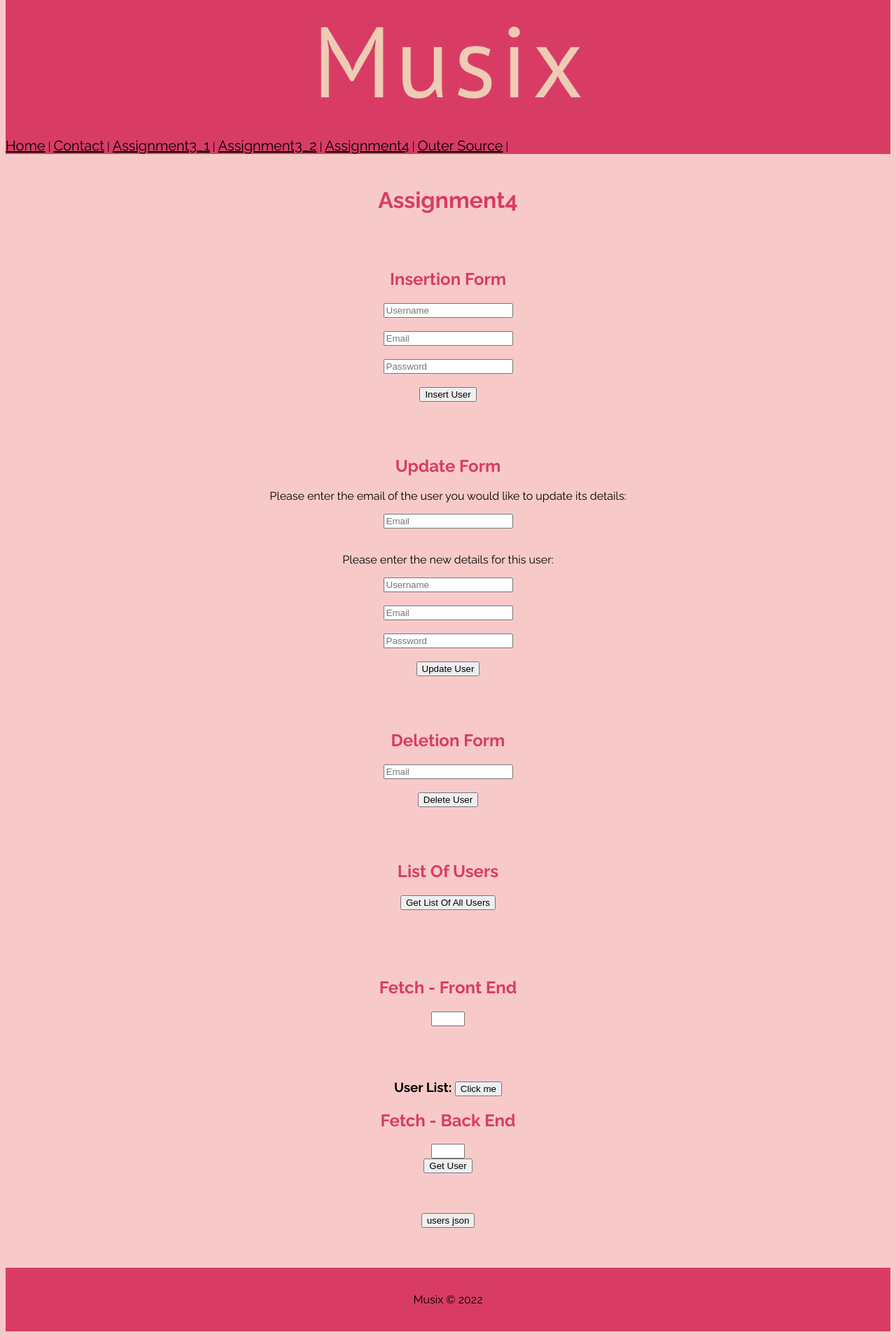
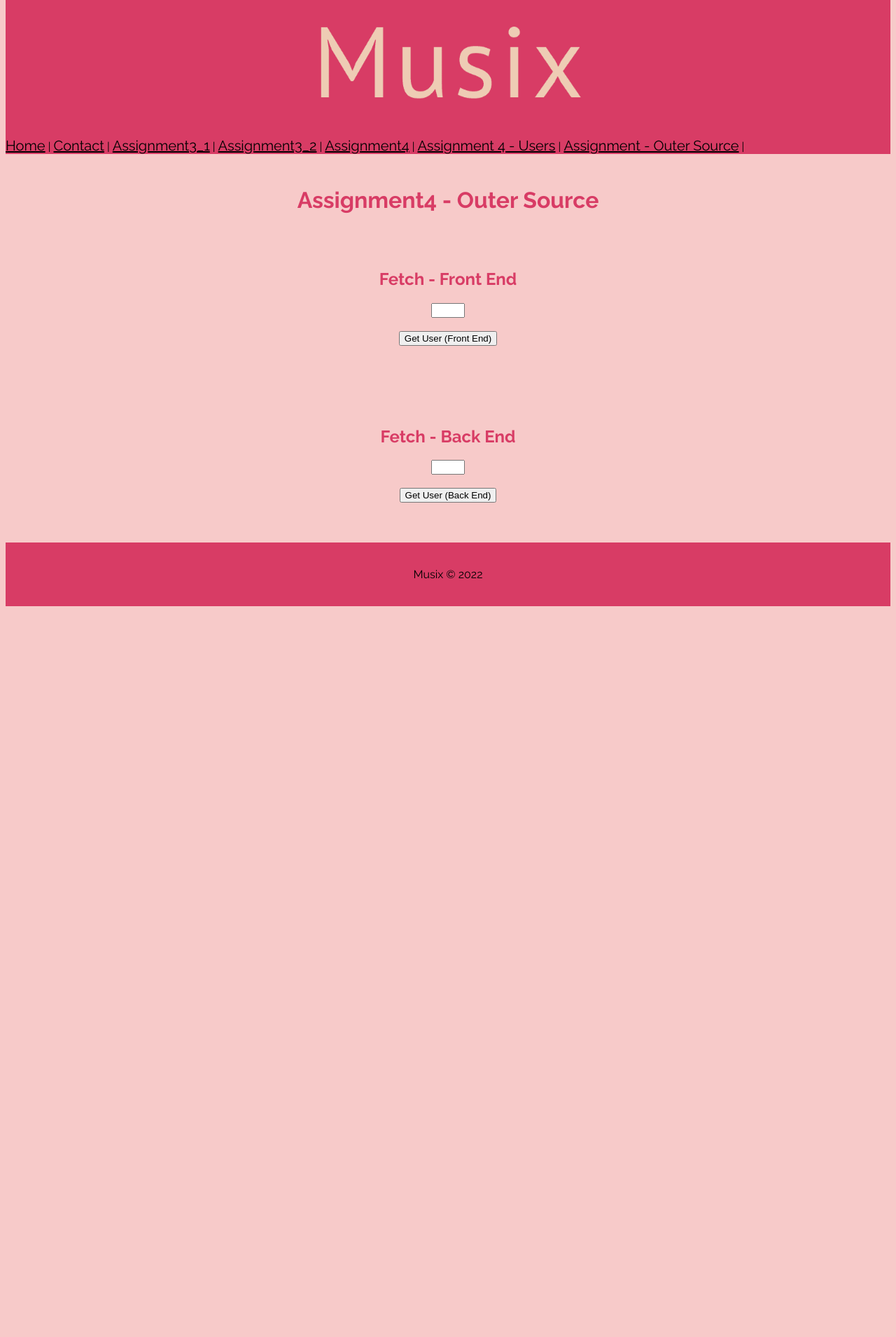
Before and after one commit to pelegel/Peleg_Eliyahou-Part4, a Flask app: page /fetch_fe in a window 1280 px wide. Shown: the part 192-2102 px from the top of the page at 70% size. After the commit the page ends 1058 px from the top, so only its background shows below. Run offline with Flask 2, Linux system fonts and the light colour scheme; some libraries are stand-ins or nearby versions.

Commit message:
updated outer source form

```diff
--- a/app.py
+++ b/app.py
@@ -1,4 +1,4 @@
-from flask import Flask, redirect, render_template, jsonify
+from flask import Flask, redirect, render_template
 from flask import url_for
 from datetime import timedelta
 from flask import request, session, jsonify
@@ -57,121 +57,6 @@ def session_func():
     return jsonify(dict(session))
 
 
-@app.route('/assignment4/outer_source')
-def outer_source_func():
-    return render_template('assignment4_outer_source.html')
-
-
-
-
-# ---------- Front-End -------------
-
-def get_specific_user(id):
-    users = []
-    for i in range(id):
-        res = requests.get(f'https://reqres.in/api/users/{id}')
-        print(res)
-        users.append(res.json())
-    return users
-
-
-
-@app.route('/fetch_fe')
-def fetch_fe_func():
-    if 'type' in request.args:
-        user_id = int(request.args['user_num_fetch_fe'])
-
-        # SYNC
-        if request.args['type'] == 'sync':
-            users = get_specific_user(user_id)
-            session['user_id_fe'] = user_id
-
-    return render_template('assignment4.html')
-
-
-
-
-
-# ---------- JSON -------------
-
-@app.route('/users_json')
-def get_users_in_json():
-    users_list = select_users()
-    users_dict = {}
-    i = 0
-    for user in users_list:
-        i += 1
-        user_dict = {}
-        user_dict['email'] = user.email
-        user_dict['username'] = user.username
-        user_dict['password'] = user.password
-        users_dict[i] = user_dict
-    return jsonify(users_dict)
-
-
-
-# ---------- Back-End -------------
-
-def save_users_to_session(users, user_id):
-    user_to_save = []
-    users_data = users[0]
-    for user in users_data:
-        if user['id'] == user_id:
-            users_dict = {
-                'first_name': user['first_name'],
-                'email': user['email'],
-                'avatar': user['avatar']
-            }
-            user_to_save.append(users_dict)
-            print(user_to_save)
-
-    session['searched_user'] = user_to_save
-
-
-
-def get_users_sync():
-    users = []
-    res = requests.get(f'https://reqres.in/api/users')
-    users_data = res.json()
-    user = users_data['data']
-    users.append(user)
-    return users
-
-
-
-
-@app.route('/fetch_be')
-def fetch_be_func():
-    session['searched_user'] = ''
-
-    if 'type' in request.args:
-        user_id = int(request.args['user_num_fetch_be'])
-        users = []
-
-        # SYNC
-        if request.args['type'] == 'sync':
-            users = get_users_sync()
-
-        save_users_to_session(users, user_id)
-
-    else:
-        session['searched_user'] = ''
-
-    print(session)
-    return render_template('assignment4.html')
-
-
-
-
-
-
-#------------- Select All Users ---------------
-def select_users():
-    query = "select * from users"
-    users_list = interact_db(query, query_type='fetch')
-    return users_list
-
-
 
 
 
--- a/pages/assignment4/assignment4.py
+++ b/pages/assignment4/assignment4.py
@@ -1,7 +1,6 @@
-from flask import Blueprint, render_template, request, redirect, url_for, flash, session
+from flask import Blueprint, render_template, redirect, flash, request, session, jsonify
 from utilities.db_manager import interact_db
 import requests
-
 
 
 #assignment3_1 blueprint definition
@@ -19,7 +18,8 @@ def assignment4_page():
 
 
 @assignment4.route('/assignment4/outer_source')
-def assignment4_outer_source_page():
+def outer_source_func():
+    session['searched_user'] = ''
     return render_template('assignment4_outer_source.html')
 
 
@@ -145,3 +145,112 @@ def update_user():
         flash('User Updated Successfully!', 'success')
 
     return redirect('/assignment4')
+
+
+
+
+
+
+# ---------- Front-End -------------
+
+def get_specific_user(id):
+    users = []
+    for i in range(id):
+        res = requests.get(f'https://reqres.in/api/users/{id}')
+        users.append(res.json())
+    return users
+
+
+
+@assignment4.route('/fetch_fe')
+def fetch_fe_func():
+    if 'type' in request.args:
+        user_id = int(request.args['user_num_fetch_fe'])
+
+        # SYNC
+        if request.args['type'] == 'sync':
+            users = get_specific_user(user_id)
+            session['user_id_fe'] = user_id
+
+    return render_template('assignment4_outer_source.html')
+
+
+
+
+
+# ---------- JSON -------------
+
+@assignment4.route('/users_json')
+def get_users_in_json():
+    users_list = select_users_to_json()
+    users_dict = {}
+    i = 0
+    for user in users_list:
+        i += 1
+        user_dict = {}
+        user_dict['email'] = user.email
+        user_dict['username'] = user.username
+        user_dict['password'] = user.password
+        users_dict[i] = user_dict
+    return jsonify(users_dict)
+
+
+
+# ---------- Back-End -------------
+
+def save_users_to_session(users, user_id):
+    user_to_save = []
+    users_data = users[0]
+    for user in users_data:
+        if user['id'] == user_id:
+            users_dict = {
+                'first_name': user['first_name'],
+                'email': user['email'],
+                'avatar': user['avatar']
+            }
+            user_to_save.append(users_dict)
+
+    session['searched_user'] = user_to_save
+
+
+
+def get_users_sync():
+    users = []
+    res = requests.get(f'https://reqres.in/api/users')
+    users_data = res.json()
+    user = users_data['data']
+    users.append(user)
+    return users
+
+
+
+
+@assignment4.route('/fetch_be')
+def fetch_be_func():
+    session['searched_user'] = ''
+
+    if 'type' in request.args:
+        user_id = int(request.args['user_num_fetch_be'])
+        users = []
+
+        # SYNC
+        if request.args['type'] == 'sync':
+            users = get_users_sync()
+
+        save_users_to_session(users, user_id)
+
+    else:
+        session['searched_user'] = ''
+
+    return render_template('assignment4_outer_source.html')
+
+
+
+
+
+
+#------------- Select All Users ---------------
+def select_users_to_json():
+    query = "select * from users"
+    users_list = interact_db(query, query_type='fetch')
+    return users_list
--- a/pages/assignment4/templates/assignment4.html
+++ b/pages/assignment4/templates/assignment4.html
@@ -98,59 +98,6 @@
 
 
 
-        {# ----------------------- front end fetch form -----------------------#}
-
-        <div class="user_list">
-            <h2 class="header">Fetch - Front End</h2>
-            <form action="/fetch_fe">
-                <input type="number" id="user_num_fetch_fe" min="0" max="6"><br><br><br>
-            </form>
-
-            <h3>User List: <button onclick="fetch_users_fe()">Click me</button></h3>
-            <main id="fetch_fe_results"></main>
-        </div>
-
-        {# ...................... end front end fetch form ....................#}
-
-
-
-
-        {# ------------------------ back end fetch form -----------------------#}
-
-        <div class="user_list">
-            <h2 class="header">Fetch - Back End</h2>
-            <form action="/fetch_be" method="get">
-                <input type="number" id="user_num_fetch_be" name="user_num_fetch_be" min="1" max="6" required>
-                <input type="hidden" name="type" value="sync">
-                <input type="submit" value="Get User"><br><br><br>
-            </form>
-
-
-            {% if session.searched_user %}
-                {% for user in session.searched_user %}
-                    <img src="{{user.avatar}}" alt="Profile Picture"/>
-                    <div>
-                        <span>{{user.first_name}}</span>
-                        <br>
-                        <a href="mailto:{{user.email}}">Send Email</a>
-                    </div>
-
-                {% endfor %}
-            {% endif %}
-
-
-
-        </div>
-
-        {# ...................... end back end fetch form .....................#}
-
-
-
-
-        <form action="/users_json" method="get">
-            <input type="submit" value="users json"><br><br><br>
-        </form>
-
 
 
 
--- /dev/null
+++ b/pages/assignment4/templates/assignment4_outer_source.html
@@ -0,0 +1,79 @@
+{% extends 'base.html' %}
+{% block title %}Assignment4 - Outer Source{% endblock %}
+
+
+
+{% block stylesheet %}
+    <link rel="stylesheet" href="{{ url_for('assignment4.static', filename='css/assignment4.css') }}" />
+{% endblock %}
+
+{% block tohen %}
+
+
+
+    <header id="HeaderH" class="header">
+        <h1>Assignment4 - Outer Source</h1>
+    </header><br><br>
+
+
+
+    <div class="assignment4_container">
+
+
+
+        {# ----------------------- front end fetch form -----------------------#}
+
+        <div class="user_list">
+            <h2 class="header">Fetch - Front End</h2>
+            <form action="/fetch_fe">
+                <input type="number" id="user_num_fetch_fe" min="0" max="6">
+            </form><br>
+
+            <button onclick="fetch_users_fe()">Get User (Front End)</button></h4><br><br><br>
+            <main id="fetch_fe_results"></main>
+        </div><br><br><br>
+
+        {# ...................... end front end fetch form ....................#}
+
+
+
+
+        {# ------------------------ back end fetch form -----------------------#}
+
+        <div class="user_list">
+            <h2 class="header">Fetch - Back End</h2>
+            <form action="/fetch_be" method="get">
+                <input type="number" id="user_num_fetch_be" name="user_num_fetch_be" min="1" max="6" required>
+                <input type="hidden" name="type" value="sync"><br>
+                <input type="submit" value="Get User (Back End)"><br><br><br>
+            </form>
+
+
+            {% if session.searched_user %}
+                {% for user in session.searched_user %}
+                    <img src="{{user.avatar}}" alt="Profile Picture"/>
+                    <div>
+                        <span>{{user.first_name}}</span>
+                        <br>
+                        <a href="mailto:{{user.email}}">Send Email</a>
+                    </div>
+
+                {% endfor %}
+            {% endif %}
+
+
+
+        </div>
+
+        {# ...................... end back end fetch form .....................#}
+
+
+
+
+
+    </div>
+    {% block javascript %}
+        <script src="{{ url_for('assignment4.static', filename='js/assignment4.js') }}"></script>
+    {% endblock %}
+
+{% endblock %}
--- a/pages/assignment4/templates/assignment4_users.html
+++ b/pages/assignment4/templates/assignment4_users.html
@@ -20,6 +20,9 @@
     <div class="assignment4_container">
 
 
+        <form action="/users_json" method="get">
+            <input type="submit" value="users json"><br><br><br>
+        </form>
 
 
     </div>
--- a/templates/base.html
+++ b/templates/base.html
@@ -29,10 +29,8 @@
         <a href="/assignment3_1">Assignment3_1</a> |
         <a href="/assignment3_2">Assignment3_2</a> |
         <a href="/assignment4">Assignment4</a> |
-        <a href="/assignment4/outer_source">Outer Source</a> |
-
-
-
+        <a href="/assignment4/users">Assignment 4 - Users</a> |
+        <a href="/assignment4/outer_source">Assignment - Outer Source</a> |
     </nav>
 
     {% if session['loggedin'] %}
@@ -71,6 +69,8 @@
         <p class="copyright">Musix © 2022</p>
     </footer>
 </div>
+
+<!-- JS -->
 {% block javascript %}{% endblock %}
 
 </body>
```
Also changed, not shown: templates/assignment4_outer_source.html (deleted, +0 -18 lines).
